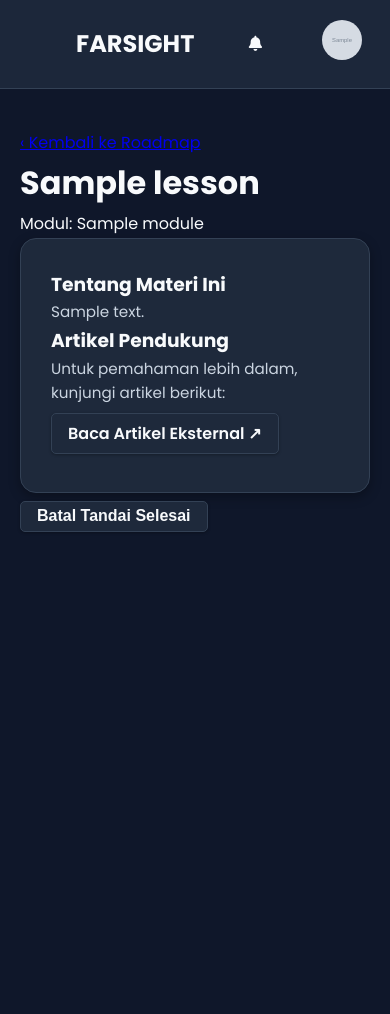
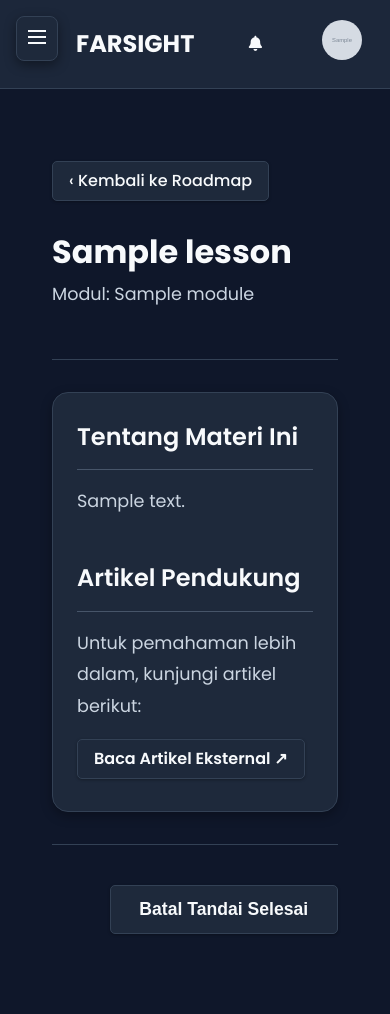
Before and after one commit to Farmil23/Farmile, a Flask app: page /lesson/1 in a window 390 px wide. Before the commit the page ends 532 px from the top, so only its background shows below. Run offline with Flask 3, Linux system fonts and the light colour scheme; a user stored in the database is signed in; tables that the repository leaves empty hold one stand-in row (values such as "Sample post"); grey boxes marked "Sample" are stand-in pictures; data that the repository does not hold is empty; some libraries are stand-ins or nearby versions.

Commit message:
Update design for mobile and tablet lesson detail

```diff
--- /dev/null
+++ b/app/static/css/lesson_detail.css
@@ -0,0 +1,121 @@
+/* =============================================== */
+/* ===         STYLE UNTUK DETAIL MATERI         === */
+/* =============================================== */
+
+/* --- 1. Layout Utama & Header Halaman --- */
+.content-layout {
+    max-width: 900px;
+    margin: 2rem auto; /* Beri jarak dari atas dan bawah */
+    padding: 0 1rem;
+}
+
+.page-header {
+    margin-bottom: 2rem;
+    padding-bottom: 1.5rem;
+    border-bottom: 1px solid var(--border-color);
+}
+
+.page-header h1 {
+    font-size: 2.5rem;
+    font-weight: 700;
+    margin-top: 1rem;
+    line-height: 1.2;
+    color: var(--text-primary);
+}
+
+.page-header .subtitle {
+    font-size: 1.1rem;
+    color: var(--text-secondary);
+    margin-top: 0.5rem;
+}
+
+.back-link {
+    display: inline-flex;
+    align-items: center;
+    gap: 0.5rem;
+    text-decoration: none;
+    font-weight: 500;
+    margin-bottom: 1rem;
+}
+
+/* --- 2. Konten Materi di Dalam Card --- */
+.lesson-content {
+    padding: 2rem;
+}
+
+.lesson-content h3 {
+    font-size: 1.5rem;
+    font-weight: 600;
+    margin-top: 0;
+    margin-bottom: 1rem;
+    padding-bottom: 0.75rem;
+    border-bottom: 1px solid var(--border-light);
+}
+
+/* Aturan untuk konten setelah h3 pertama */
+.lesson-content h3:not(:first-of-type) {
+    margin-top: 2.5rem;
+}
+
+.lesson-content p {
+    font-size: 1.1rem;
+    line-height: 1.8;
+    color: var(--text-secondary);
+}
+
+/* --- 3. Video & Link Eksternal --- */
+.video-container {
+    position: relative;
+    padding-bottom: 56.25%; /* Rasio 16:9 */
+    height: 0;
+    overflow: hidden;
+    border-radius: 12px;
+    margin-top: 1.5rem;
+    background-color: #000;
+}
+
+.video-container iframe {
+    position: absolute;
+    top: 0;
+    left: 0;
+    width: 100%;
+    height: 100%;
+    border: none;
+}
+
+.lesson-content a.button-secondary {
+    margin-top: 1rem;
+    display: inline-flex;
+    align-items: center;
+    gap: 0.5rem;
+}
+
+/* --- 4. Tombol Aksi di Bawah --- */
+.lesson-actions {
+    margin-top: 2rem;
+    padding-top: 2rem;
+    border-top: 1px solid var(--border-color);
+    display: flex;
+    justify-content: flex-end; /* Posisikan tombol di kanan */
+}
+
+.lesson-actions .button-primary,
+.lesson-actions .button-secondary {
+    font-size: 1.1rem;
+    padding: 0.8rem 1.8rem;
+}
+
+/* --- 5. Aturan Responsif untuk Mobile --- */
+@media (max-width: 768px) {
+    .content-layout {
+        margin: 1rem auto;
+    }
+
+    .page-header h1 {
+        font-size: 2rem;
+    }
+
+    .lesson-content {
+        padding: 1.5rem;
+    }
+}
--- a/app/templates/lesson_detail.html
+++ b/app/templates/lesson_detail.html
@@ -1,9 +1,15 @@
-{% extends "base.html" %}
-{% block content %}
+{% extends "dashboard_base.html" %}
+
+{% block styles %}
+{{ super() }}
+<link rel="stylesheet" href="{{ url_for('static', filename='css/lesson_detail.css') }}">
+{% endblock %}
+
+{% block dashboard_content %}
 <div class="content-layout">
     <div class="page-header">
         <div>
-            <a href="{{ url_for('routes.roadmap') }}" class="back-link">‹ Kembali ke Roadmap</a>
+            <a href="{{ url_for('routes.roadmap') }}" class="back-link button-secondary">‹ Kembali ke Roadmap</a>
             <h1>{{ lesson.title }}</h1>
             <p class="subtitle">Modul: {{ lesson.module.title }}</p>
         </div>
@@ -18,7 +24,7 @@
         <div class="video-container">
             {# Mengubah link YouTube biasa menjadi link embed #}
             <iframe width="560" height="315" src="{{ lesson.video_url.replace('watch?v=', 'embed/') }}"
-                    title="YouTube video player" frameborder="0"
+                    title="YouTube video player"
                     allow="accelerometer; autoplay; clipboard-write; encrypted-media; gyroscope; picture-in-picture"
                     allowfullscreen>
             </iframe>
@@ -28,7 +34,7 @@
         {% if lesson.url %}
         <h3>Artikel Pendukung</h3>
         <p>Untuk pemahaman lebih dalam, kunjungi artikel berikut:</p>
-        <a href="{{ lesson.url }}" target="_blank" class="button-secondary">Baca Artikel Eksternal ↗</a>
+        <a href="{{ lesson.url }}" target="_blank" rel="noopener noreferrer" class="button-secondary">Baca Artikel Eksternal ↗</a>
         {% endif %}
     </div>
 
--- a/app/templates/personal_hub.html
+++ b/app/templates/personal_hub.html
@@ -21,7 +21,7 @@
             <div class="ai-organizer-box">
                 <p>Minta Farmile untuk menyusun prioritas berdasarkan agendamu hari ini.</p>
                 <button id="ai-organizer-btn" class="button-primary" >Minta Saran AI</button>
-                <a href="{{ url_for('routes.dashboard') }}" class="button-primary" style='margin-top: 5px; background-color: white'>Kembali ke Dasbor</a>
+                <a href="{{ url_for('routes.dashboard') }}" class="button-primary" style=' background-color: white'>Kembali ke Dasbor</a>
             </div>
 
             <div id="sidebar-events" class="sidebar-section">
@@ -54,7 +54,7 @@
         </div>
         <div id="dailyAgendaContent" style="max-height: 60vh; overflow-y: auto;"></div>
         <div class="modal-footer">
-             <button id="addNewTaskFromDailyBtn" class="button-secondary">+ Tambah Tugas</button>
+             <button id="addNewTaskFromDailyBtn" class="button-primary">+ Tambah Tugas</button>
              <button id="addNewEventFromDailyBtn" class="button-primary">+ Tambah Acara</button>
         </div>
     </div>
```
Also changed, not shown: app/static/css/personal_hub.css (+10 -1 lines).
